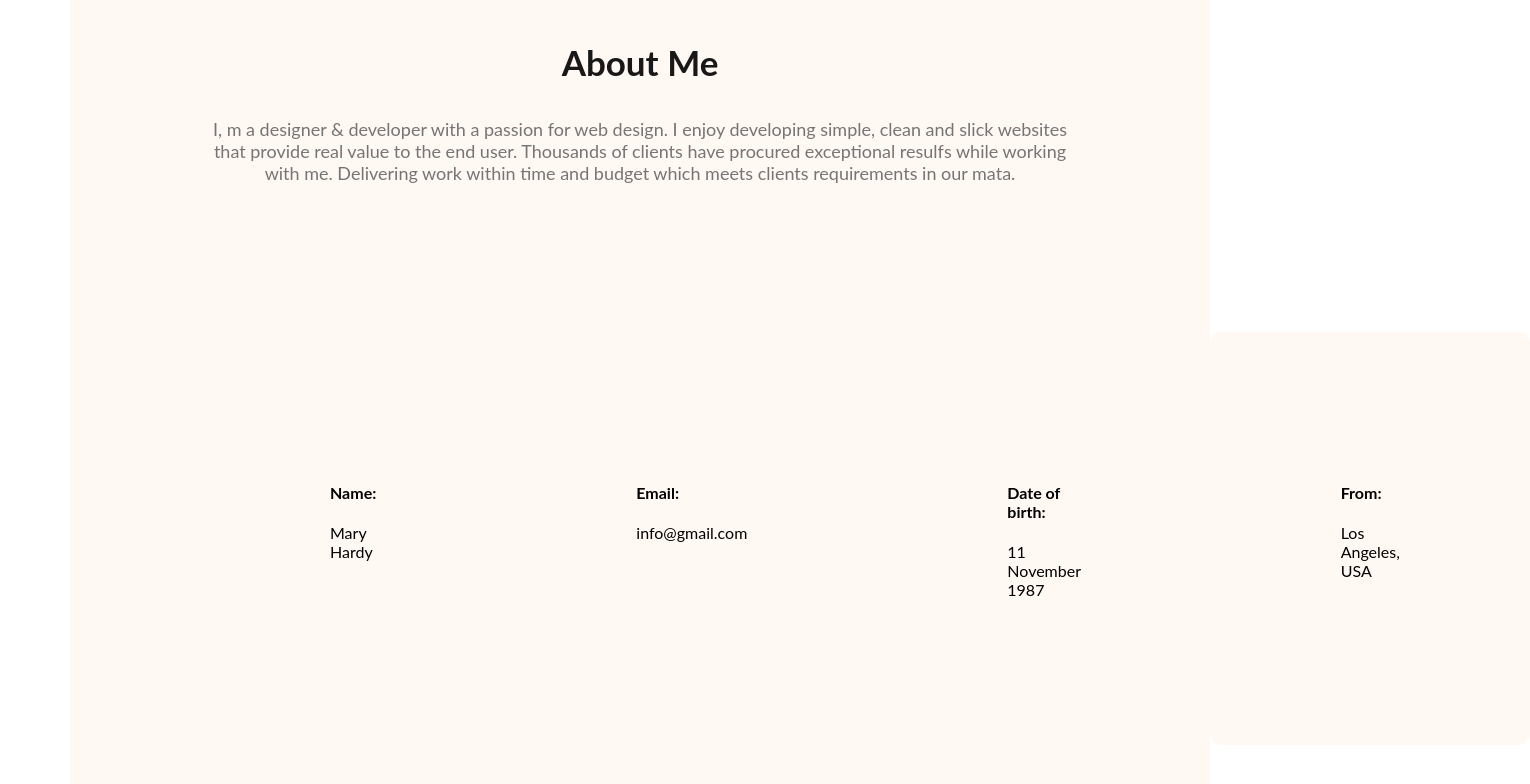
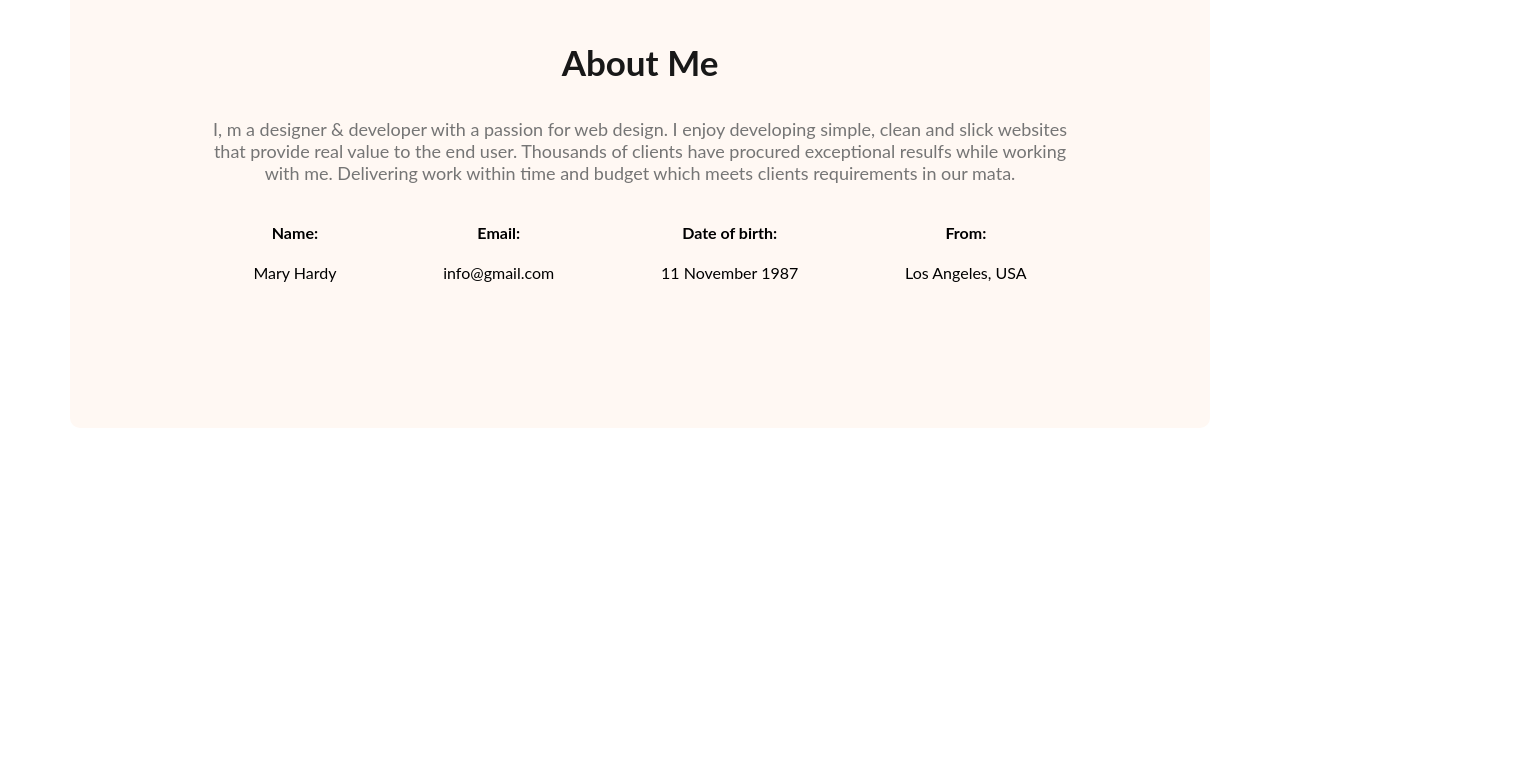
Before and after one commit to mukithalalim/web-developer-portfolio, a plain HTML site: page index.html in a window 1280 px wide. Shown: the part 1015-1799 px from the top of the page, 1530 px wide, since content can reach past the window. After the commit the page ends 1573 px from the top, so only its background shows below. Drawn offline with Linux system fonts and the light colour scheme.

Commit message:
about added

```diff
--- a/index.html
+++ b/index.html
@@ -41,19 +41,19 @@
                 I, m a designer & developer with a passion for web design. I enjoy developing simple, clean and slick websites that provide real value to the end user. Thousands of clients have procured exceptional resulfs while working with me. Delivering work within time and budget which meets clients requirements in our mata.
             </p>
             <div class="about-info-container">
-                <div class="about info">
+                <div class="about-info">
                     <h4 class="info-title">Name:</h4>
                     <p class="info-description">Mary Hardy</p>
                 </div>
-                <div class="about info">
+                <div class="about-info">
                     <h4 class="info-title">Email:</h4>
                     <p class="info-description">info@gmail.com</p>
                 </div>
-                <div class="about info">
+                <div class="about-info">
                     <h4 class="info-title">Date of birth:</h4>
                     <p class="info-description">11 November 1987</p>
                 </div>
-                <div class="about info">
+                <div class="about-info">
                     <h4 class="info-title">From:</h4>
                     <p class="info-description">Los Angeles, USA</p>
                 </div>
--- a/styles/portfolio.css
+++ b/styles/portfolio.css
@@ -117,7 +117,7 @@ main{
     padding: 130px;
     border-radius: 10px;
     background: #FFF8F3;
-    margin: 130px 0px;
+    margin: 130px 0;
 }
 .about-info-container{
     display: flex;
```
